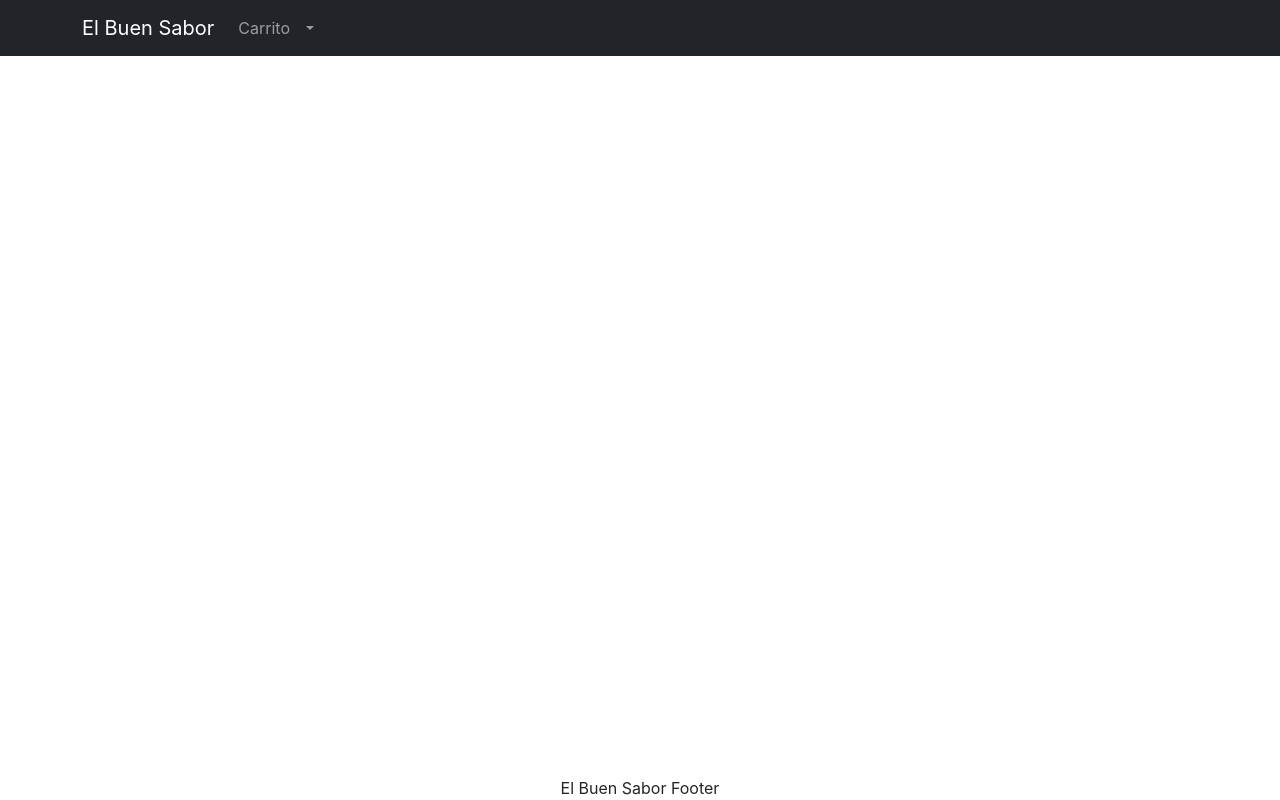
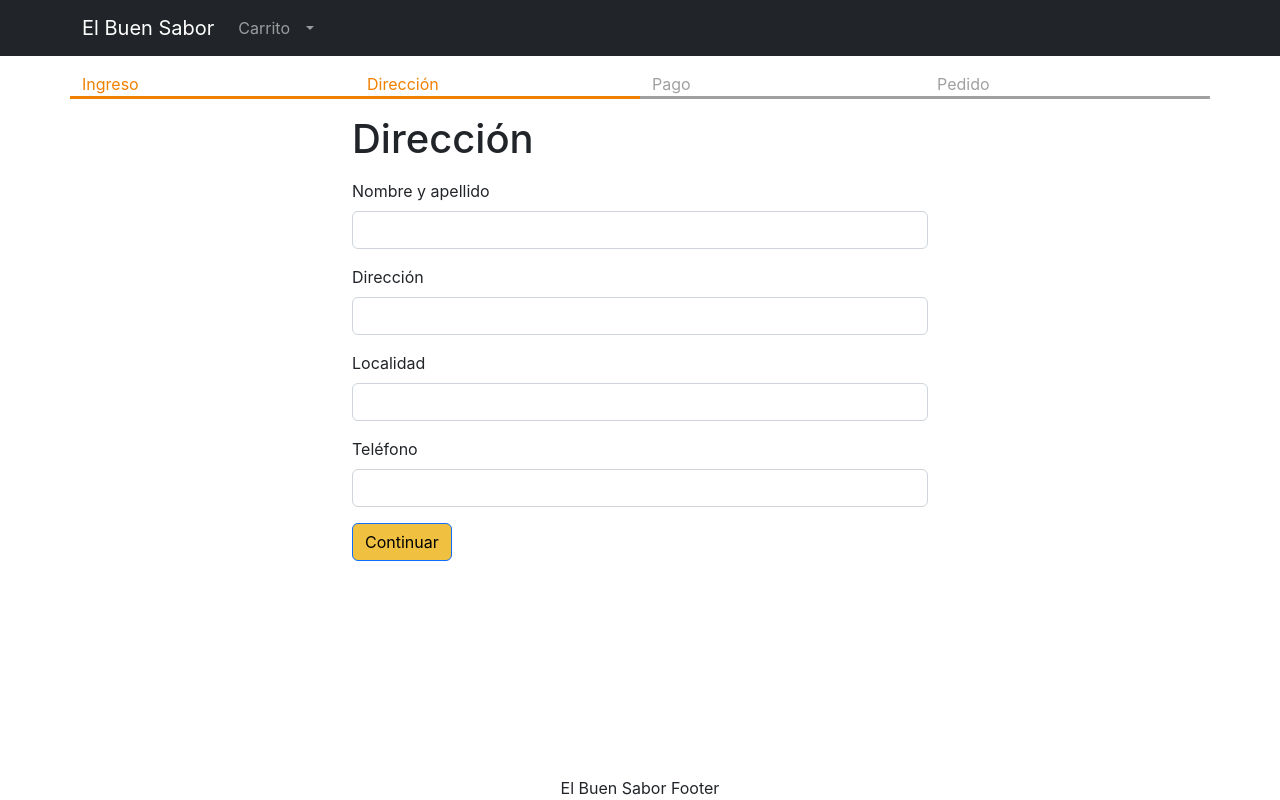
Before and after one commit to PabloZavi/ElBuenSabor, a React (Create React App) app in the folder ElBuenSabor/front/: page /shipping in a window 1280 px wide. Built offline with nearby package versions, Linux system fonts and the light colour scheme; sample sign-in values are in the browser's storage.

Commit message:
ShippingAdressScreen y componente checkout steps

```diff
--- a/ElBuenSabor/front/src/App.js
+++ b/ElBuenSabor/front/src/App.js
@@ -13,6 +13,7 @@ import CartScreen from './screens/CartScreen';
 import SigninScreen from './screens/SigninScreen';
 import {ToastContainer} from 'react-toastify';
 import 'react-toastify/dist/ReactToastify.css';
+import ShipingAdressScreen from './screens/ShipingAdressScreen';
 
 function App() {
   //Traemos el estado de la app desde el store
@@ -24,6 +25,7 @@ function App() {
   const signoutHandler =()=>{
     ctxDispatch({type:'USER_SIGNOUT'});
     localStorage.removeItem('userInfo');
+    localStorage.removeItem('shippingAdress');
   }
   return (
     <BrowserRouter>
@@ -81,6 +83,7 @@ function App() {
               <Route path="/cart" element={<CartScreen />} />
               <Route path="/signin" element={<SigninScreen />} />
               <Route path="/" element={<HomeScreen />} />
+              <Route path="/shipping" element={<ShipingAdressScreen />} />
             </Routes>
           </Container>
         </main>
--- a/ElBuenSabor/front/src/Store.js
+++ b/ElBuenSabor/front/src/Store.js
@@ -11,8 +11,11 @@ const initialState = {
     : null,
 
   cart: {
+    shippingAdress: localStorage.getItem('shippingAdress')
+      ? JSON.parse(localStorage.getItem('shippingAdress'))
+      : {},
+
     //cartItems tiene que venir del localStorage
-
     cartItems: localStorage.getItem('cartItems') //Si cartItems existe en el localStorage...
       ? JSON.parse(localStorage.getItem('cartItems')) //usamos parse para convertir el string en un jsObject
       : [], //si no lo seteamos como un array vacío
@@ -65,8 +68,22 @@ function reducer(state, action) {
     }
 
     case 'USER_SIGNOUT': {
-      return { ...state, userInfo: null };
+      return {
+        ...state,
+        userInfo: null,
+        cart: { cartItems: [], shippingAdress: {} },
+      };
     }
+    //Lo único que se cambiará en el estado es el cart, y lo único del cart es la shippingAdress
+    //entonces...
+    case 'SAVE_SHIPPING_ADRESS':
+      return {
+        ...state, //no tocamos otros campos en el state más que el cart
+        cart: {
+          ...state.cart, //y del cart lo único es la shippingAdress
+          shippingAdress: action.payload,
+        },
+      };
     default:
       return state;
   }
--- /dev/null
+++ b/ElBuenSabor/front/src/components/CheckoutSteps.js
@@ -0,0 +1,14 @@
+import React from 'react';
+import Row from 'react-bootstrap/Row';
+import Col from 'react-bootstrap/Col';
+
+export default function CheckoutSteps(props) {
+  return (
+    <Row className="checkout-steps">
+      <Col className={props.step1 ? 'active' : ''}>Ingreso</Col>
+      <Col className={props.step2 ? 'active' : ''}>Dirección</Col>
+      <Col className={props.step3 ? 'active' : ''}>Pago</Col>
+      <Col className={props.step4 ? 'active' : ''}>Pedido</Col>
+    </Row>
+  );
+}
--- a/ElBuenSabor/front/src/index.css
+++ b/ElBuenSabor/front/src/index.css
@@ -68,6 +68,16 @@ main {
   height: 80px;
 }
 
--small-container{
+.small-container {
   max-width: 600px;
 }
+
+.checkout-steps > div {
+  border-bottom: 0.2rem solid #a0a0a0;
+  color: #a0a0a0;
+}
+
+.checkout-steps > div.active {
+  border-bottom: 00.2rem solid #f08000;
+  color: #f08000;
+}
--- /dev/null
+++ b/ElBuenSabor/front/src/screens/ShipingAdressScreen.js
@@ -0,0 +1,104 @@
+import React, { useContext, useEffect, useState } from 'react';
+import { Helmet } from 'react-helmet-async';
+import Form from 'react-bootstrap/Form';
+import Button from 'react-bootstrap/Button';
+import { useNavigate } from 'react-router-dom';
+import { Store } from '../Store';
+import CheckoutSteps from '../components/CheckoutSteps';
+
+export default function ShipingAdressScreen() {
+  const navigate = useNavigate();
+  const { state, dispatch: ctxDispatch } = useContext(Store);
+  //Me traigo del estado el shippingAdress que está en el cart (si es que existe)
+  //para usar la info en los hooks
+  const {
+    userInfo,
+    cart: { shippingAdress },
+  } = state;
+
+  const [fullName, setFullName] = useState(shippingAdress.fullName || '');
+  const [adress, setAdress] = useState(shippingAdress.adress || '');
+  const [location, setLocation] = useState(shippingAdress.location || '');
+  const [phone, setPhone] = useState(shippingAdress.phone || '');
+
+  //Si el usuario no está logueado, no podré ingresar a shippingAdress
+  useEffect(() => {
+    if (!userInfo) {
+      navigate('/signin?redirect=/shipping');
+    }
+  }, [userInfo, navigate]);
+
+  const submitHandler = (e) => {
+    e.preventDefault();
+    ctxDispatch({
+      type: 'SAVE_SHIPPING_ADRESS',
+      payload: {
+        fullName,
+        adress,
+        location,
+        phone,
+      },
+    });
+    localStorage.setItem(
+      'shippingAdress',
+      JSON.stringify({
+        fullName,
+        adress,
+        location,
+        phone,
+      })
+    );
+    navigate('/payment');
+  };
+
+  return (
+    <div>
+      <Helmet>
+        <title>Dirección</title>
+      </Helmet>
+      <CheckoutSteps step1 step2></CheckoutSteps>
+      <div className="container small-container">
+        <h1 className="my-3">Dirección</h1>
+        <Form onSubmit={submitHandler}>
+          <Form.Group className="mb-3" controlId="fullName">
+            <Form.Label>Nombre y apellido</Form.Label>
+            <Form.Control
+              value={fullName}
+              onChange={(e) => setFullName(e.target.value)}
+              required
+            ></Form.Control>
+          </Form.Group>
+          <Form.Group className="mb-3" controlId="adress">
+            <Form.Label>Dirección</Form.Label>
+            <Form.Control
+              value={adress}
+              onChange={(e) => setAdress(e.target.value)}
+              required
+            ></Form.Control>
+          </Form.Group>
+          <Form.Group className="mb-3" controlId="location">
+            <Form.Label>Localidad</Form.Label>
+            <Form.Control
+              value={location}
+              onChange={(e) => setLocation(e.target.value)}
+              required
+            ></Form.Control>
+          </Form.Group>
+          <Form.Group className="mb-3" controlId="phone">
+            <Form.Label>Teléfono</Form.Label>
+            <Form.Control
+              value={phone}
+              onChange={(e) => setPhone(e.target.value)}
+              required
+            ></Form.Control>
+          </Form.Group>
+          <div className="mb-3">
+            <Button variant="primary" type="submit">
+              Continuar
+            </Button>
+          </div>
+        </Form>
+      </div>
+    </div>
+  );
+}
--- a/ElBuenSabor/front/src/screens/SigninScreen.js
+++ b/ElBuenSabor/front/src/screens/SigninScreen.js
@@ -8,6 +8,7 @@ import { useContext, useEffect, useState } from 'react';
 import { Store } from '../Store';
 import { toast } from 'react-toastify';
 import { getError } from '../utils';
+import CheckoutSteps from '../components/CheckoutSteps';
 
 export default function SigninScreen() {
   const navigate = useNavigate();
@@ -62,6 +63,7 @@ export default function SigninScreen() {
       <Helmet>
         <title>Acceso</title>
       </Helmet>
+
       <h1 className="my-3">Acceso</h1>
       <Form onSubmit={submitHandler}>
         <Form.Group className="mb-3" controlId="emailUsuario">
```
